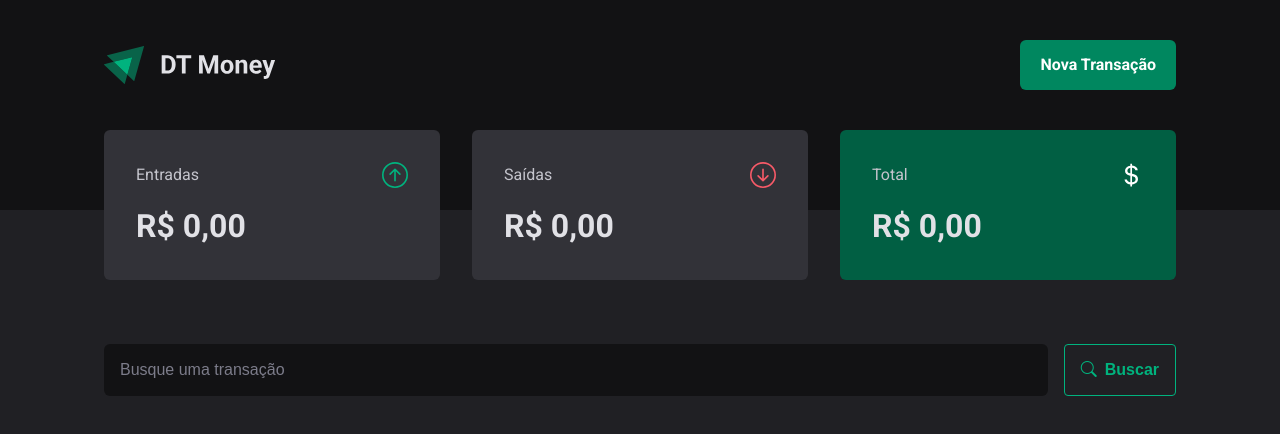
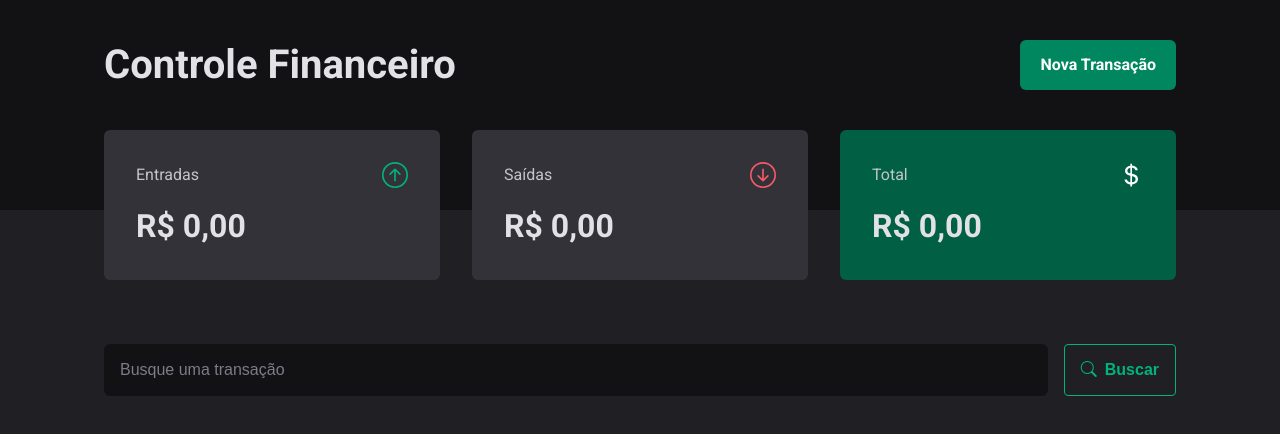
Before and after one commit to diegofchagas/controller-money-web, a React (Vite) app: page / in a window 1280 px wide. Shown: the top 434 px of the page. Built offline with nearby package versions, Linux system fonts and the light colour scheme.

Commit message:
modificando nome do projeto

```diff
--- a/src/components/Header/index.jsx
+++ b/src/components/Header/index.jsx
@@ -7,7 +7,7 @@ const Header = ({onModal}) => {
   return (
     <Container>
       <div className='header'>
-        <img src={logo} alt="logo" />
+        <h1>Controle Financeiro</h1>
         <Button className='btn' nome= 'Nova Transação' onClick={onModal}/>
       </div>
     </Container>
--- a/src/components/Header/styles.js
+++ b/src/components/Header/styles.js
@@ -15,9 +15,8 @@ export const Container = styled.div`
     align-items: center;
   }
 
-  .header img{
-    max-width: 100%;
-    display: block;
+  .header h1{
+    font-size: 2.5rem
   }
 
   .btn {
```
